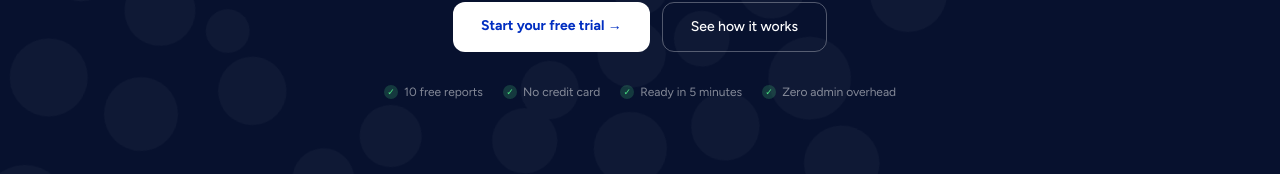
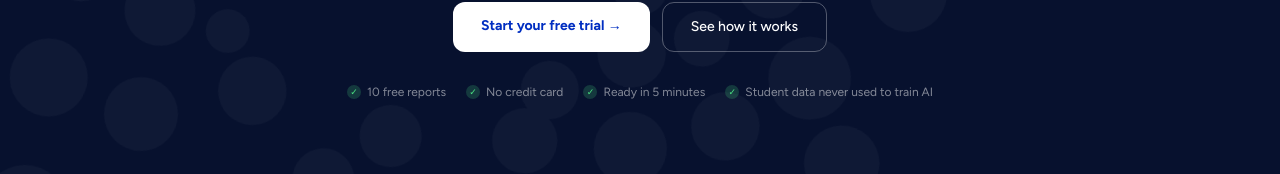
Before and after one commit to wigsbury-ui/evalent-marketing, a Next.js app: page / in a window 1280 px wide. Shown: the part 428-602 px from the top of the page. Built offline with nearby package versions, Linux system fonts and the light colour scheme.

Commit message:
feat: remove 'see how it works' button, add student data protection trust bullet

```diff
--- a/src/app/page.tsx
+++ b/src/app/page.tsx
@@ -60,7 +60,7 @@ export default function Home() {
             </button>
           </div>
           <div className="mt-8 flex gap-5 justify-center flex-wrap">
-            {['10 free reports','No credit card','Ready in 5 minutes','Zero admin overhead'].map(item => (
+            {['10 free reports','No credit card','Ready in 5 minutes','Student data never used to train AI'].map(item => (
               <div key={item} className="flex items-center gap-1.5 text-white/50 text-xs">
                 <span className="w-3.5 h-3.5 bg-green-400/20 rounded-full flex items-center justify-center text-green-400 text-[9px]">✓</span>
                 {item}
```
